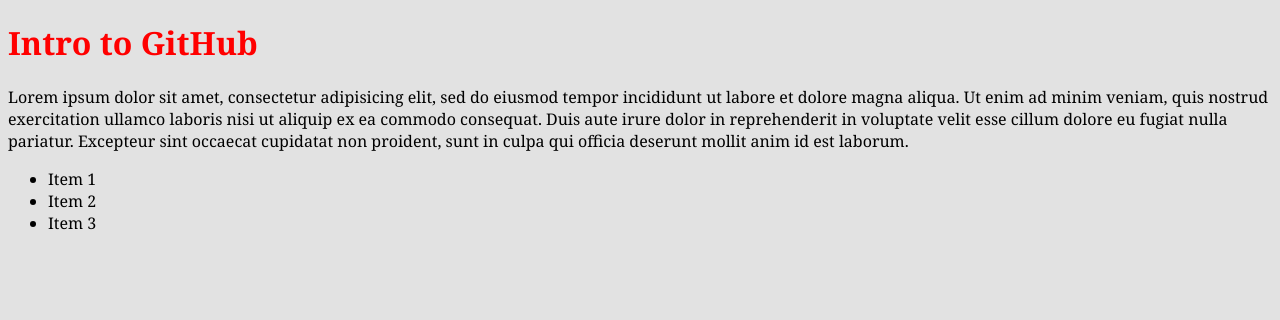
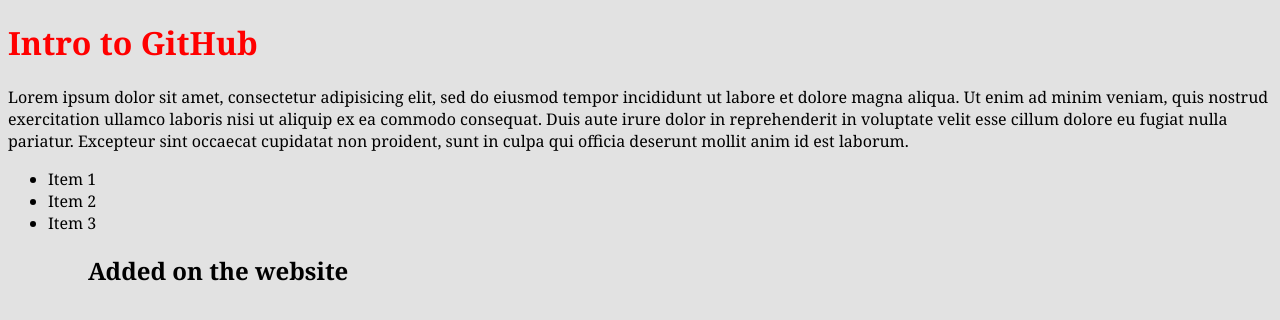
Before and after one commit to ksheedy/intro-to-github, a plain HTML site: page index.html in a window 1280 px wide. Drawn offline with Linux system fonts and the light colour scheme.

Commit message:
Added an H2.

```diff
--- a/index.html
+++ b/index.html
@@ -13,5 +13,6 @@
       <li>Item 2</li>
       <li>Item 3</li>
     <ul>
+    <h2>Added on the website</h2>
   </body>
 </html>
```
